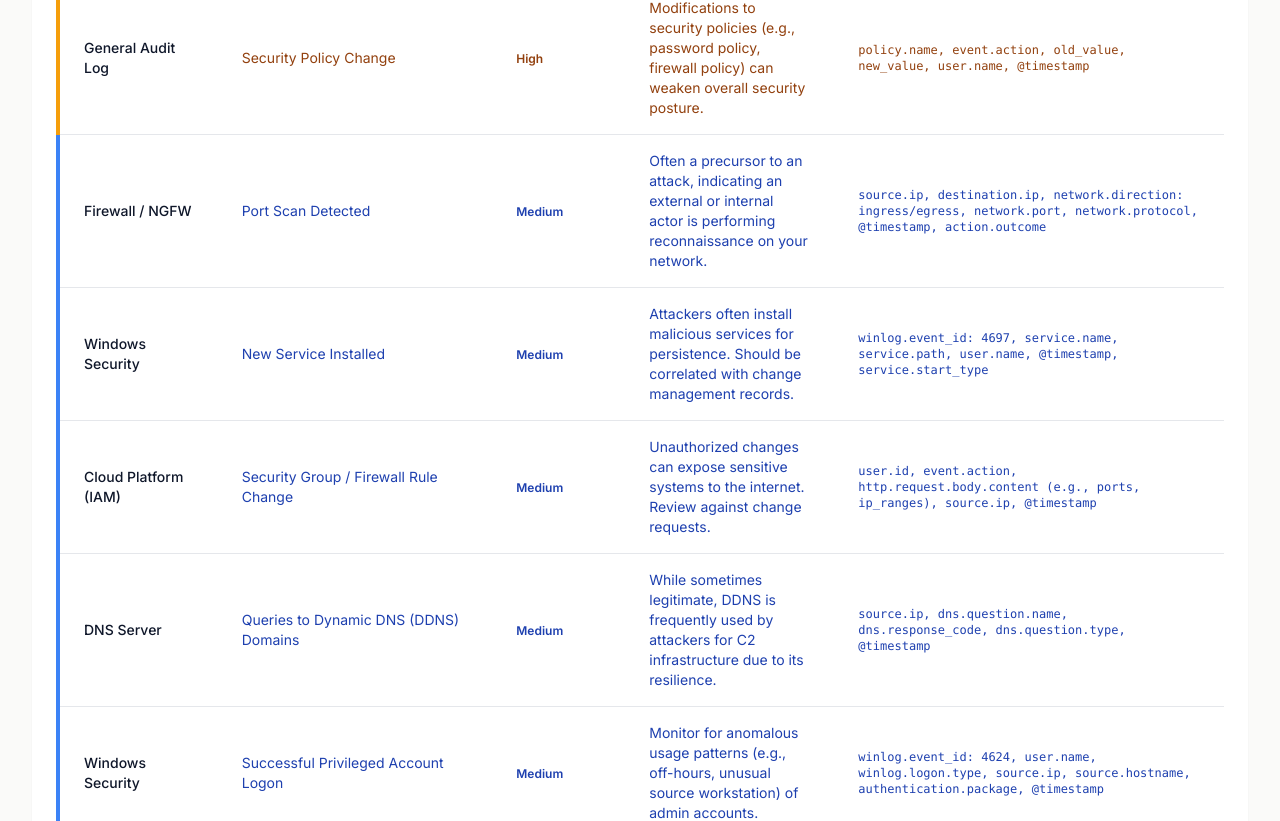
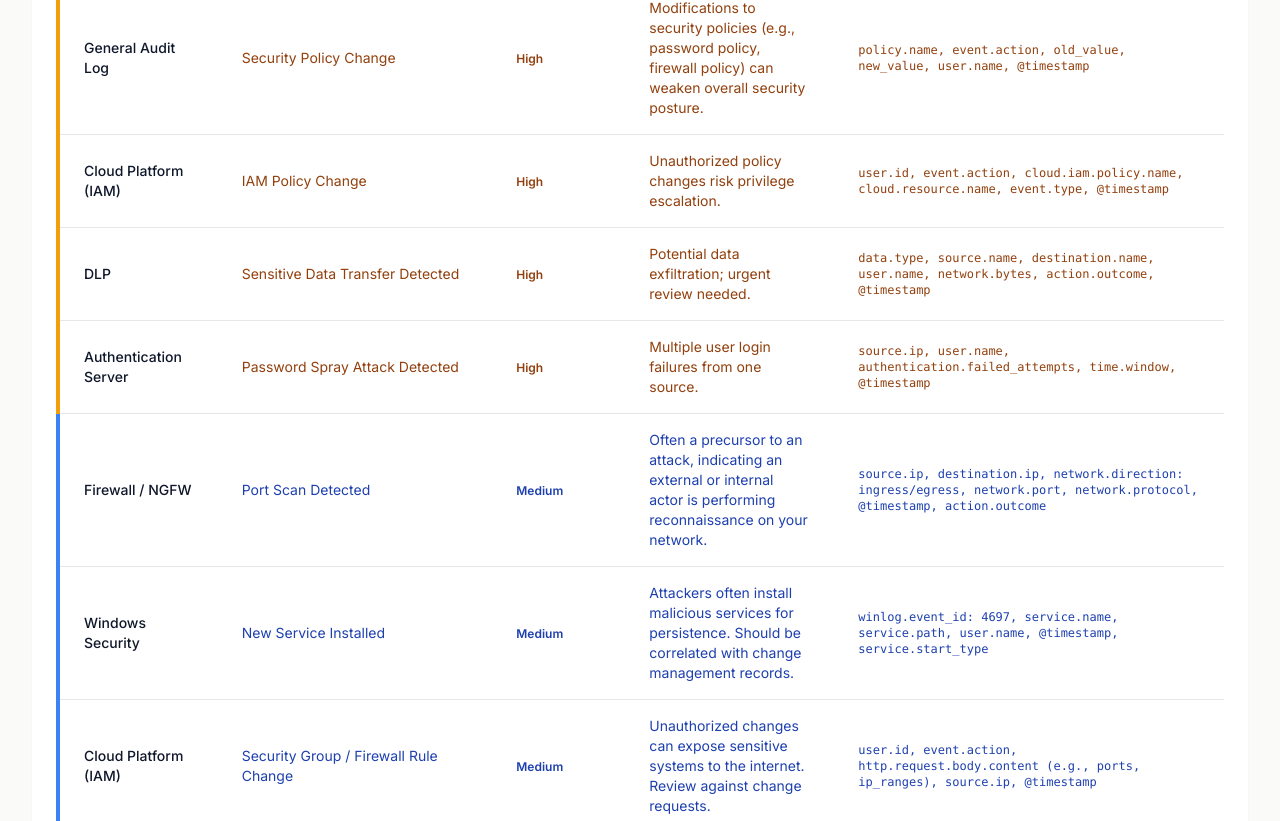
Before and after one commit to SaranCoder0/Interactive-SIEM-Log-Prioritization-Matrix, a plain HTML site: page index.html in a window 1280 px wide. Shown: the part 8600-9421 px from the top of the page. Drawn offline with nearby package versions, Linux system fonts and the light colour scheme.

Commit message:
Update index.html
new log source added

```diff
--- a/index.html
+++ b/index.html
@@ -268,7 +268,13 @@
             { logSource: 'General Audit Log', logName: 'Administrative Command Execution', priority: 'Medium', rationale: 'Monitor for execution of commands with elevated privileges, useful for detecting suspicious activity.', ECS: 'system.name, user.name, process.command_line, process.pid, @timestamp, event.outcome' },
             { logSource: 'General Audit Log', logName: 'Account Lockout/Unlock', priority: 'Medium', rationale: 'Track account lockout events and subsequent unlocks, which can indicate brute-force attacks or account recovery abuse.', ECS: 'user.name, account.status, actor.name, @timestamp, source.ip' },
             { logSource: 'General Audit Log', logName: 'Security Policy Change', priority: 'High', rationale: 'Modifications to security policies (e.g., password policy, firewall policy) can weaken overall security posture.', ECS: 'policy.name, event.action, old_value, new_value, user.name, @timestamp' },
-            { logSource: 'General Audit Log', logName: 'Data Export/Download', priority: 'Medium', rationale: 'Monitoring large data exports or downloads from critical systems, indicating potential data exfiltration.', ECS: 'user.name, source.system, destination.system, file.name, file.bytes, @timestamp' }
+            { logSource: 'General Audit Log', logName: 'Data Export/Download', priority: 'Medium', rationale: 'Monitoring large data exports or downloads from critical systems, indicating potential data exfiltration.', ECS: 'user.name, source.system, destination.system, file.name, file.bytes, @timestamp' },
+            { logSource: 'Cloud Platform (IAM)', logName: 'IAM Policy Change', priority: 'High', rationale: 'Unauthorized policy changes risk privilege escalation.', ECS: 'user.id, event.action, cloud.iam.policy.name, cloud.resource.name, event.type, @timestamp' },
+            { logSource: 'Endpoint', logName: 'USB Device Insertion', priority: 'Medium', rationale: 'USB usage may lead to data theft or malware.', ECS: 'device.id, usb.vendor.id, usb.product.id, user.name, host.name, @timestamp' },
+            { logSource: 'Network Flow', logName: 'Unusual Protocol Usage', priority: 'Medium', rationale: 'Rare protocols may indicate exploits.', ECS: 'source.ip, destination.ip, network.protocol, destination.port, network.bytes, @timestamp' },
+            { logSource: 'Application', logName: 'Application Error/Crash', priority: 'Medium', rationale: 'Errors may signal exploitation attempts.', ECS: 'application.name, error.code, user.name, @timestamp' },
+            { logSource: 'DLP', logName: 'Sensitive Data Transfer Detected', priority: 'High', rationale: 'Potential data exfiltration; urgent review needed.', ECS: 'data.type, source.name, destination.name, user.name, network.bytes, action.outcome, @timestamp' },
+            { logSource: 'Authentication Server', logName: 'Password Spray Attack Detected', priority: 'High', rationale: 'Multiple user login failures from one source.', ECS: 'source.ip, user.name, authentication.failed_attempts, time.window, @timestamp' }
         ];
         let currentSort = { key: 'priority', order: 'asc' };
         let priorityChart, sourceChart, ingestionOrderChart; // Added ingestionOrderChart
```
